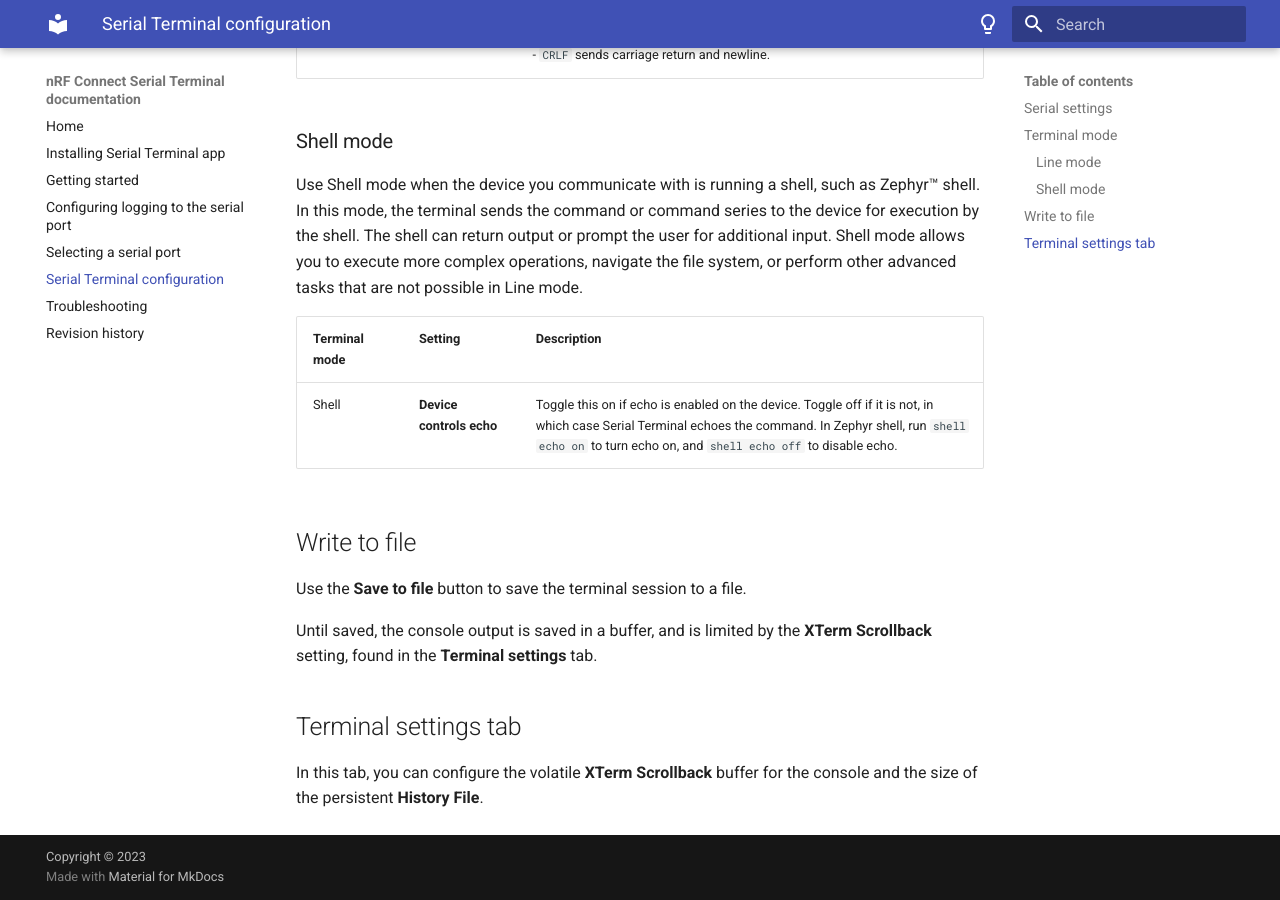
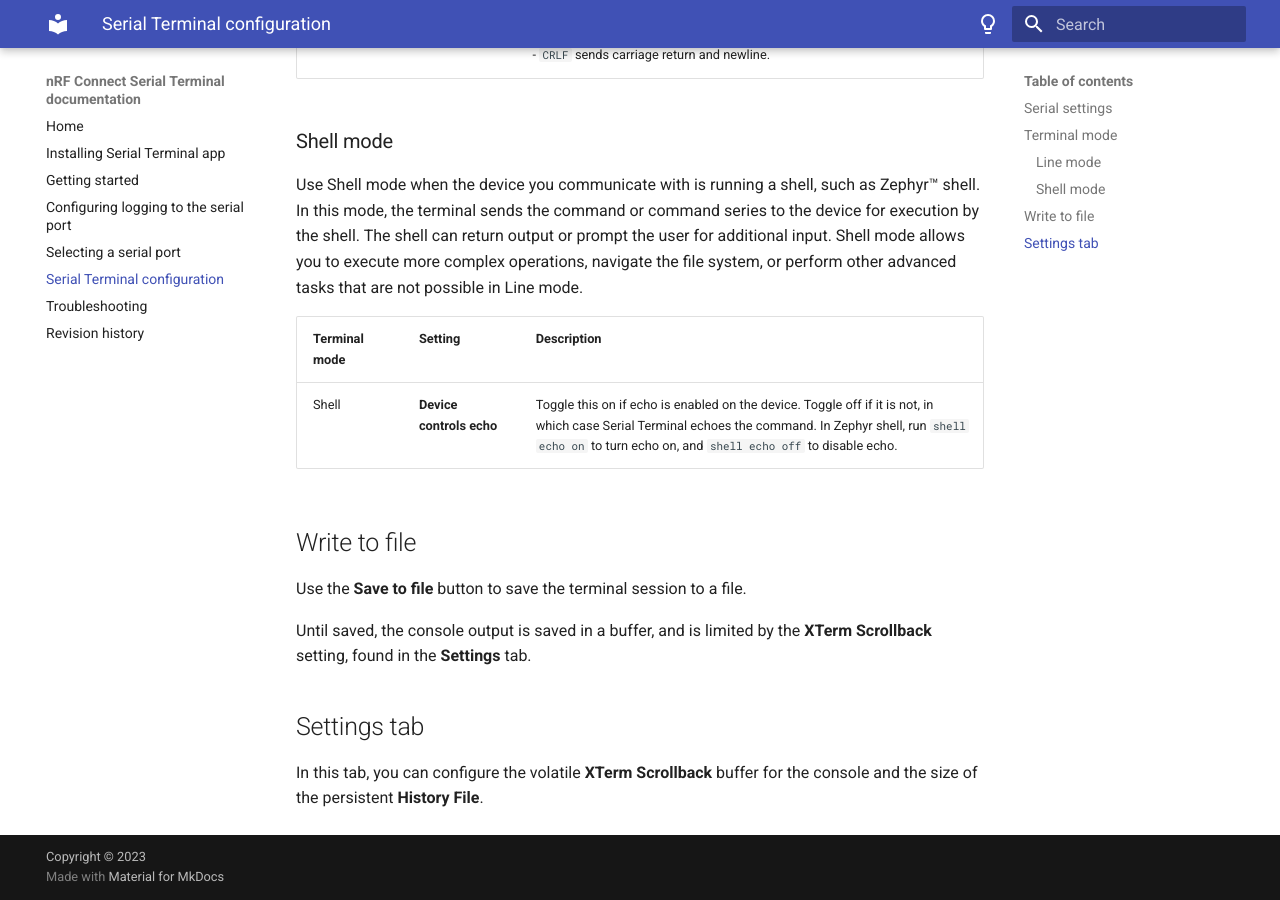
Before and after one commit to NordicSemiconductor/pc-nrfconnect-serial-terminal, an MkDocs documentation site: the page built from doc/docs/configuration.md, in a window 1280 px wide and 900 px high, scrolled down 1580 px. Built offline with MkDocs 1.6.1 and Material for MkDocs 9.7.7, drawn with Linux system fonts in a browser that asks for light colours.

```diff
--- a/doc/docs/configuration.md
+++ b/doc/docs/configuration.md
@@ -38,8 +38,8 @@ Use Shell mode when the device you communicate with is running a shell, such as
 
 Use the **Save to file** button to save the terminal session to a file.
 
-Until saved, the console output is saved in a buffer, and is limited by the **XTerm Scrollback** setting, found in the **Terminal settings** tab.
+Until saved, the console output is saved in a buffer, and is limited by the **XTerm Scrollback** setting, found in the **Settings** tab.
 
-## Terminal settings tab
+## Settings tab
 
 In this tab, you can configure the volatile **XTerm Scrollback** buffer for the console and the size of the persistent **History File**.
```
Also changed, not shown: doc/docs/revision_history.md (+1 -1 lines), doc/docs/selecting_serial_port.md (+1 -1 lines), doc/docs/screenshots/serial_term_connect_to_port.png, doc/docs/screenshots/serial_term_select_device.png, doc/docs/screenshots/serial_term_serial_ports.png.
